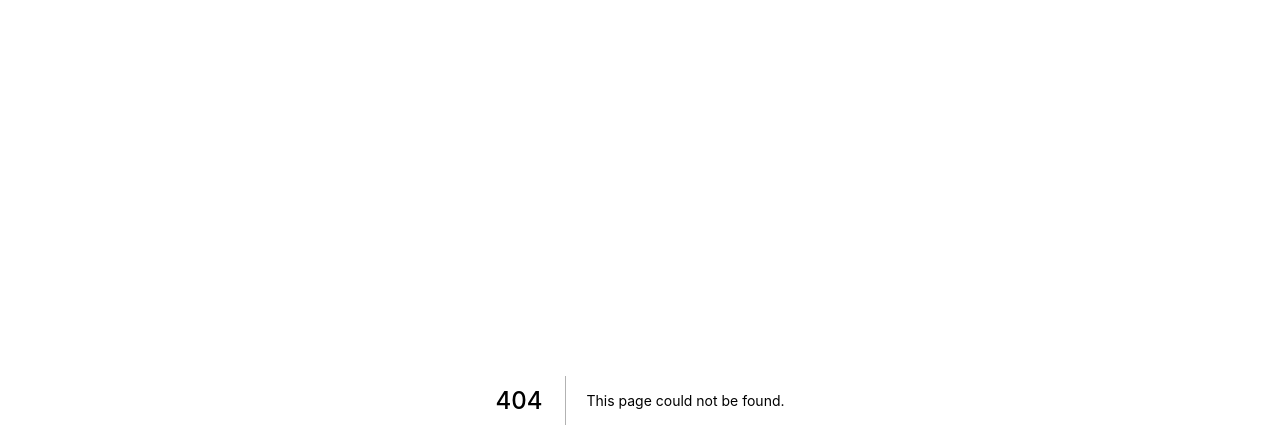
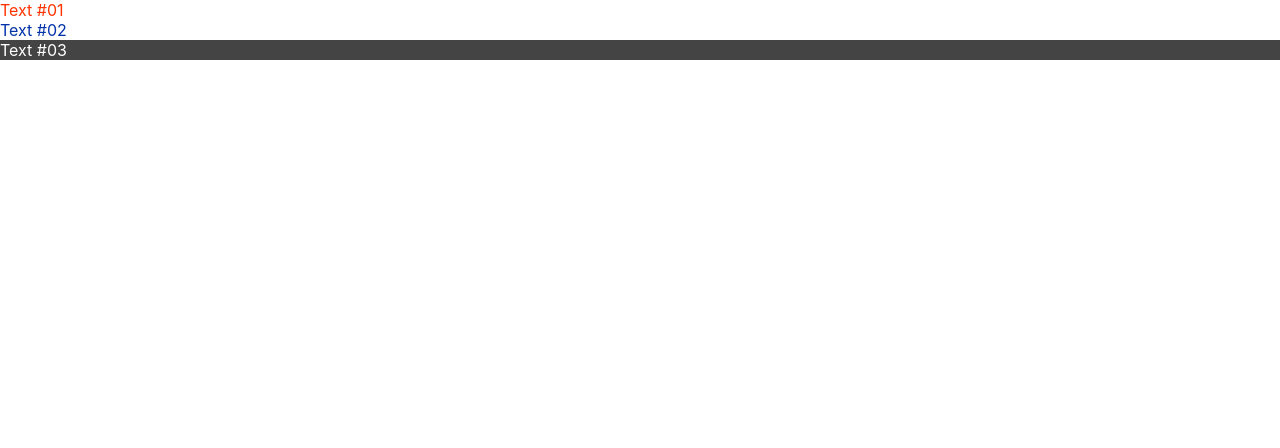
Before and after one commit to cxmarcelo/curso-udemy-nextjs-p1-exercicios, a Next.js app: page /css/integration1 in a window 1280 px wide. Before the commit this address had no page. Shown: the top 448 px of the page. Built offline with nearby package versions, Linux system fonts and the light colour scheme.

Commit message:
Integrando css.

```diff
--- a/pages/_app.js
+++ b/pages/_app.js
@@ -1,4 +1,7 @@
 import '../styles/globals.css'
+
+// IMPACT GLOBAL ao ser importado no app.js
+import './css/integration1.css'
 
 function MyApp({ Component, pageProps }) {
   return <Component {...pageProps} />
--- /dev/null
+++ b/pages/css/integration1.css
@@ -0,0 +1,12 @@
+.integration1 .red {
+    color: #f30;
+}
+
+.integration1 .blue {
+    color: #03a
+}
+
+.integration1 .white {
+    background-color: #444;
+    color: #fff;
+}
--- /dev/null
+++ b/pages/css/integration1.jsx
@@ -0,0 +1,12 @@
+//Não posso importar css aqui!
+//import foi feito no _app.js
+
+export default function integration1() {
+    return (
+        <div className="integration1">
+            <div className="red">Text #01</div>
+            <div className="blue">Text #02</div>
+            <div className="white">Text #03</div>
+        </div>
+    )
+}
--- /dev/null
+++ b/pages/css/integration2.module.css
@@ -0,0 +1,20 @@
+#integration2 {
+    height: 100vh;
+    display: flex;
+    flex-direction: column;
+    justify-content: center;
+    align-items: center;
+}
+
+.red {
+    color: #f30;
+}
+
+.blue {
+    color: #03a
+}
+
+.white {
+    background-color: #444;
+    color: #fff;
+}
```
Also changed, not shown: pages/css/integration2.jsx (added, +11 -0 lines).
